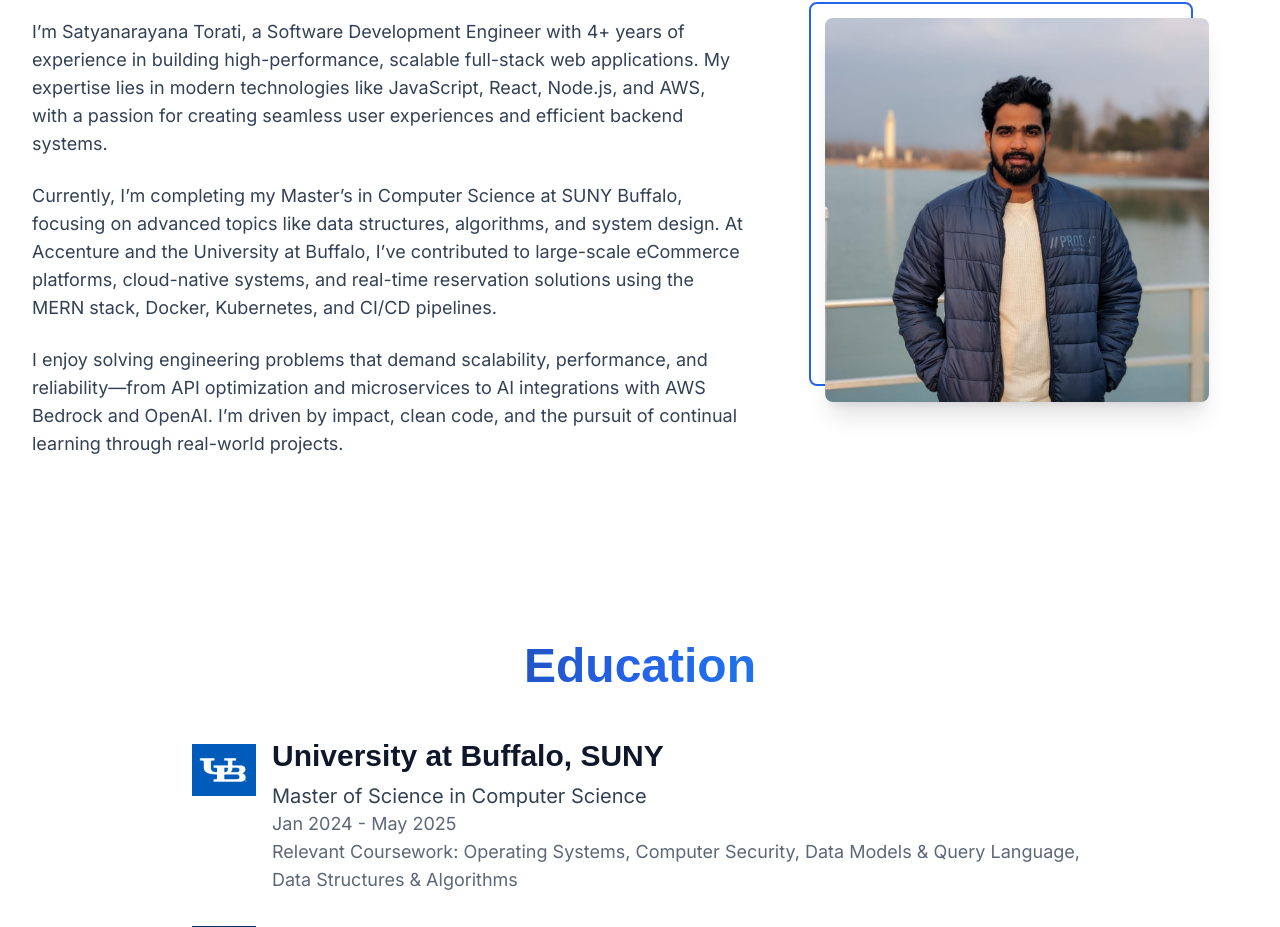
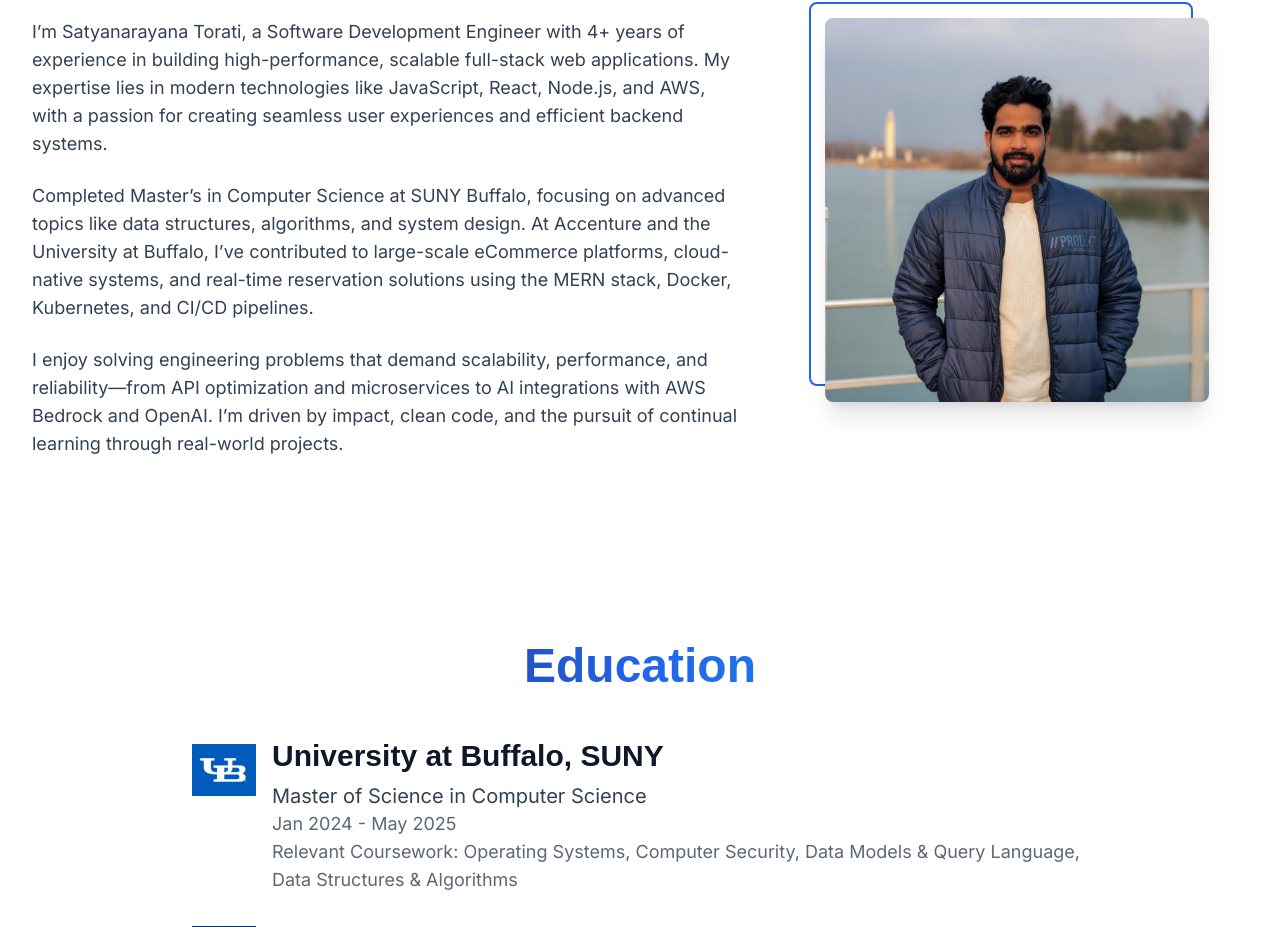
Before and after one commit to satyatorati/portfolio-website, a React (Vite) app: page / in a window 1280 px wide. Shown: the part 1046-1973 px from the top of the page. Built offline with nearby package versions, Linux system fonts and the light colour scheme; a web font is replaced by a local one.

Commit message:
updated about section

```diff
--- a/src/components/About.jsx
+++ b/src/components/About.jsx
@@ -26,7 +26,7 @@ const About = () => {
           </p>
 
           <p className="text-light-textSecondary dark:text-dark-textSecondary text-lg mb-6">
-            Currently, I’m completing my Master’s in Computer Science at SUNY Buffalo, focusing on advanced topics like data structures, algorithms, and system design. At Accenture and the University at Buffalo, I’ve contributed to large-scale eCommerce platforms, cloud-native systems, and real-time reservation solutions using the MERN stack, Docker, Kubernetes, and CI/CD pipelines.
+            Completed Master’s in Computer Science at SUNY Buffalo, focusing on advanced topics like data structures, algorithms, and system design. At Accenture and the University at Buffalo, I’ve contributed to large-scale eCommerce platforms, cloud-native systems, and real-time reservation solutions using the MERN stack, Docker, Kubernetes, and CI/CD pipelines.
           </p>
 
           <p className="text-light-textSecondary dark:text-dark-textSecondary text-lg mb-6">
```
